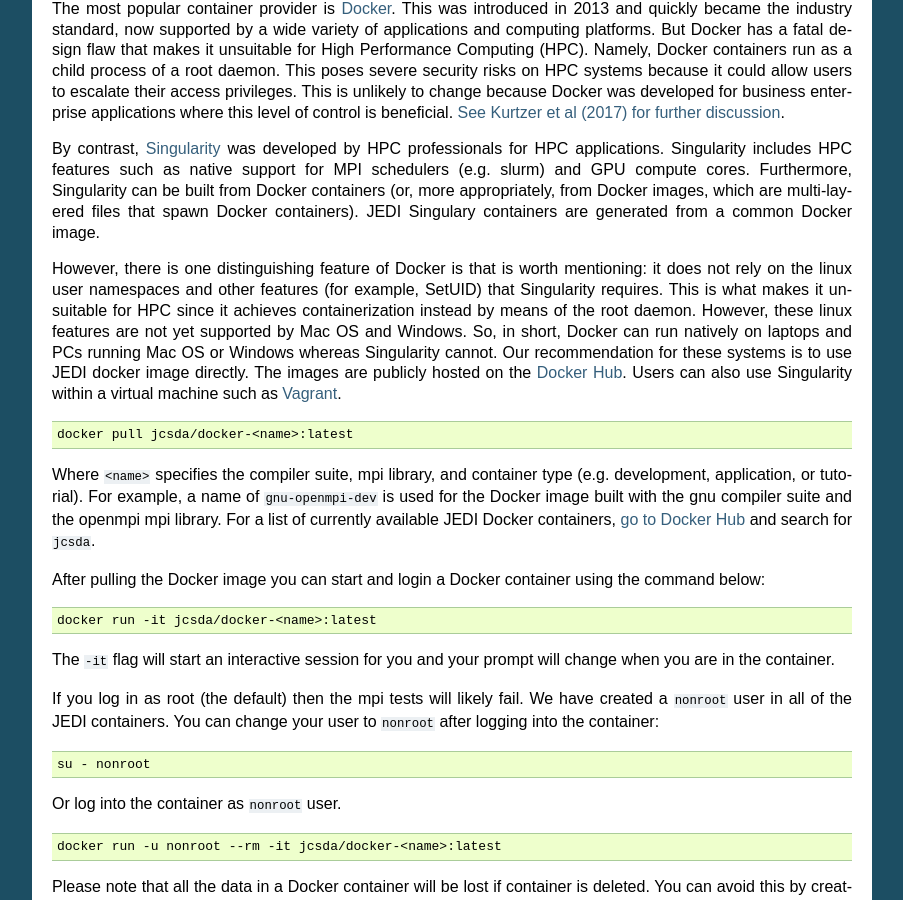
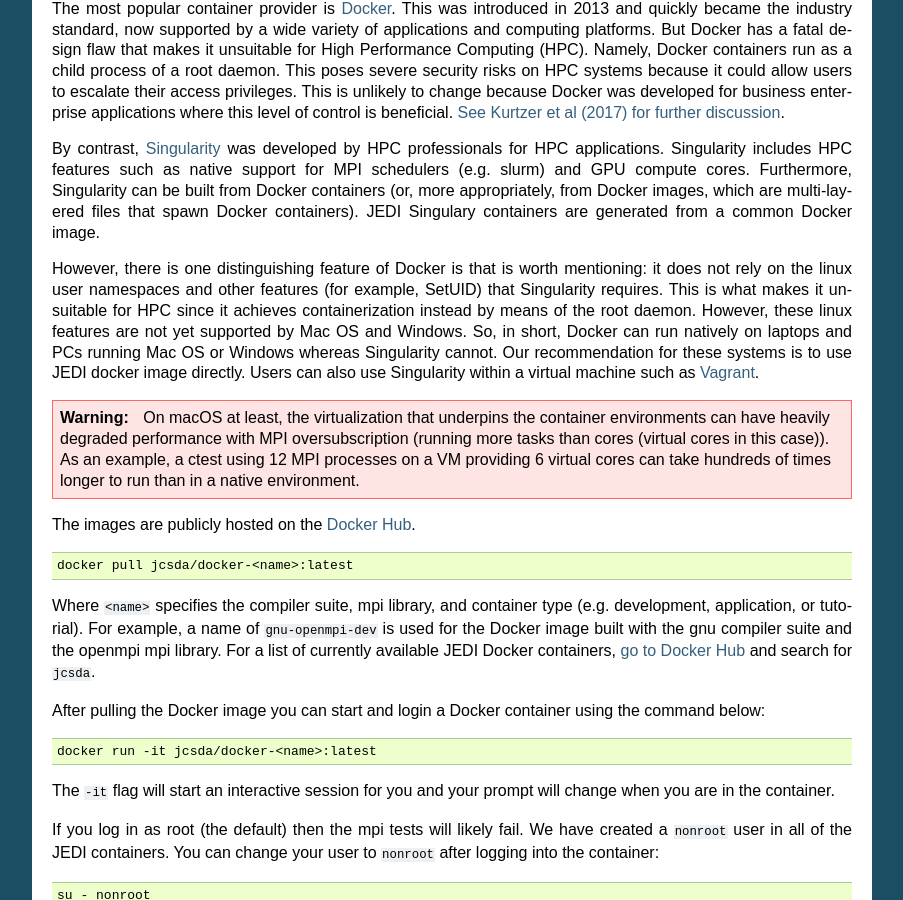
Before and after one commit to JCSDA/jedi-docs, a Sphinx documentation site: the page built from docs/using/jedi_environment/containers/container_overview.rst, in a window 1280 px wide and 900 px high, scrolled down 923 px. Shown: the whole window, without its empty margins (198-1101 px from the left). Built offline with Sphinx 7.4.7, drawn with Linux system fonts in a browser that asks for light colours.

Commit message:
Add warning about macOS container performance when oversubscribed

```diff
--- a/docs/using/jedi_environment/containers/container_overview.rst
+++ b/docs/using/jedi_environment/containers/container_overview.rst
@@ -85,8 +85,16 @@
 in short, Docker can run natively on laptops and PCs running Mac OS or Windows
 whereas Singularity cannot.
 Our recommendation for these systems is to use JEDI docker image directly.
+Users can also use Singularity within a virtual machine such as :doc:`Vagrant <vagrant>`.
+
+.. warning::
+
+    On macOS at least, the virtualization that underpins the container environments can have heavily
+    degraded performance with MPI oversubscription (running more tasks than cores (virtual cores in
+    this case)). As an example, a ctest using 12 MPI processes on a VM providing 6 virtual cores can
+    take hundreds of times longer to run than in a native environment.
+
 The images are publicly hosted on the `Docker Hub <https://hub.docker.com/>`_.
-Users can also use Singularity within a virtual machine such as :doc:`Vagrant <vagrant>`.
 
 .. code-block:: bash
 
```
Also changed, not shown: docs/using/jedi_environment/containers/vagrant.rst (+7 -0 lines).
